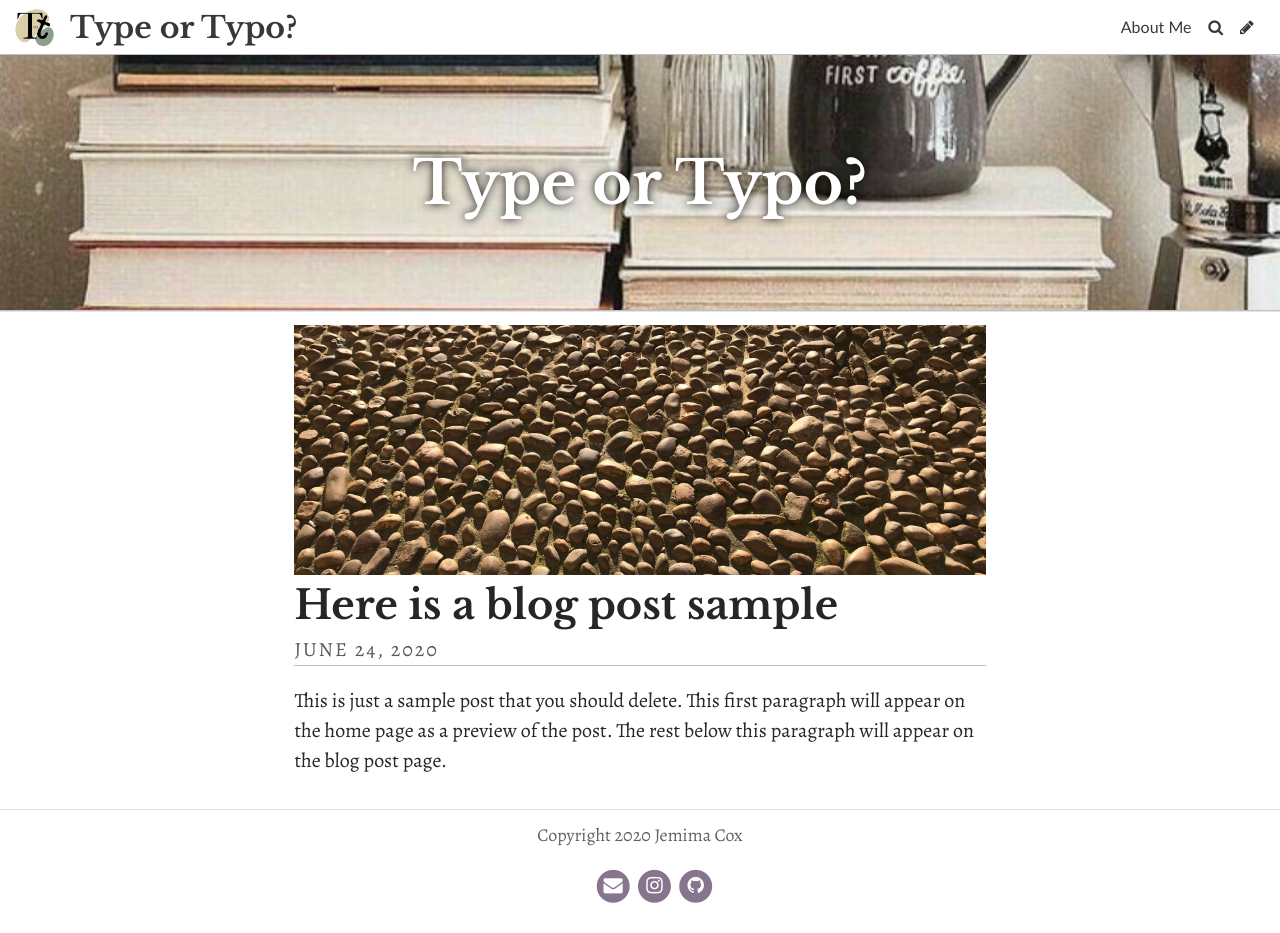
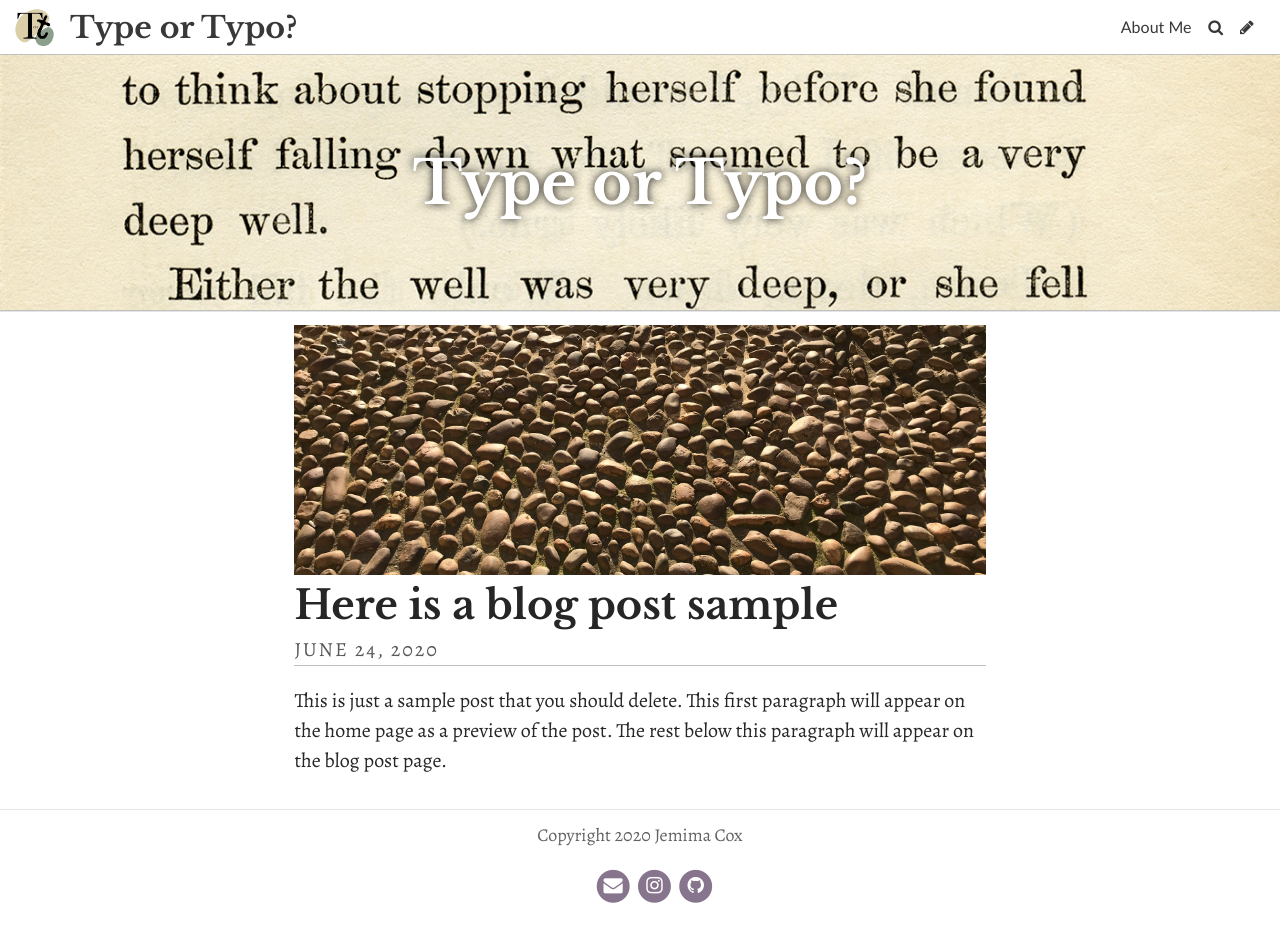
Before and after one commit to jemcox/brookesbooks, a Jekyll site: the page built from index.html, in a window 1280 px wide. Built offline with Jekyll 4.4.1, drawn with Linux system fonts in a browser that asks for light colours; some web fonts are replaced; the list of posts is cut into pages by our own code.

Commit message:
Update Settings “general”

```diff
--- a/_data/settings.yml
+++ b/_data/settings.yml
@@ -2,7 +2,7 @@ title: Type or Typo?
 description: This website is a project for University
 header_text: Type or Typo?
 footer_text: Copyright 2020 Jemima Cox
-header_feature_image: ../uploads/screenshot-2020-10-05-at-17.00.14.png
+header_feature_image: ../uploads/alice-in-wonderland-book-page-3-old-design-shop.jpg
 bannerheight: 20vmax
 logo: ../uploads/type-or-typo-logo-2.png
 favicon: ""
```
